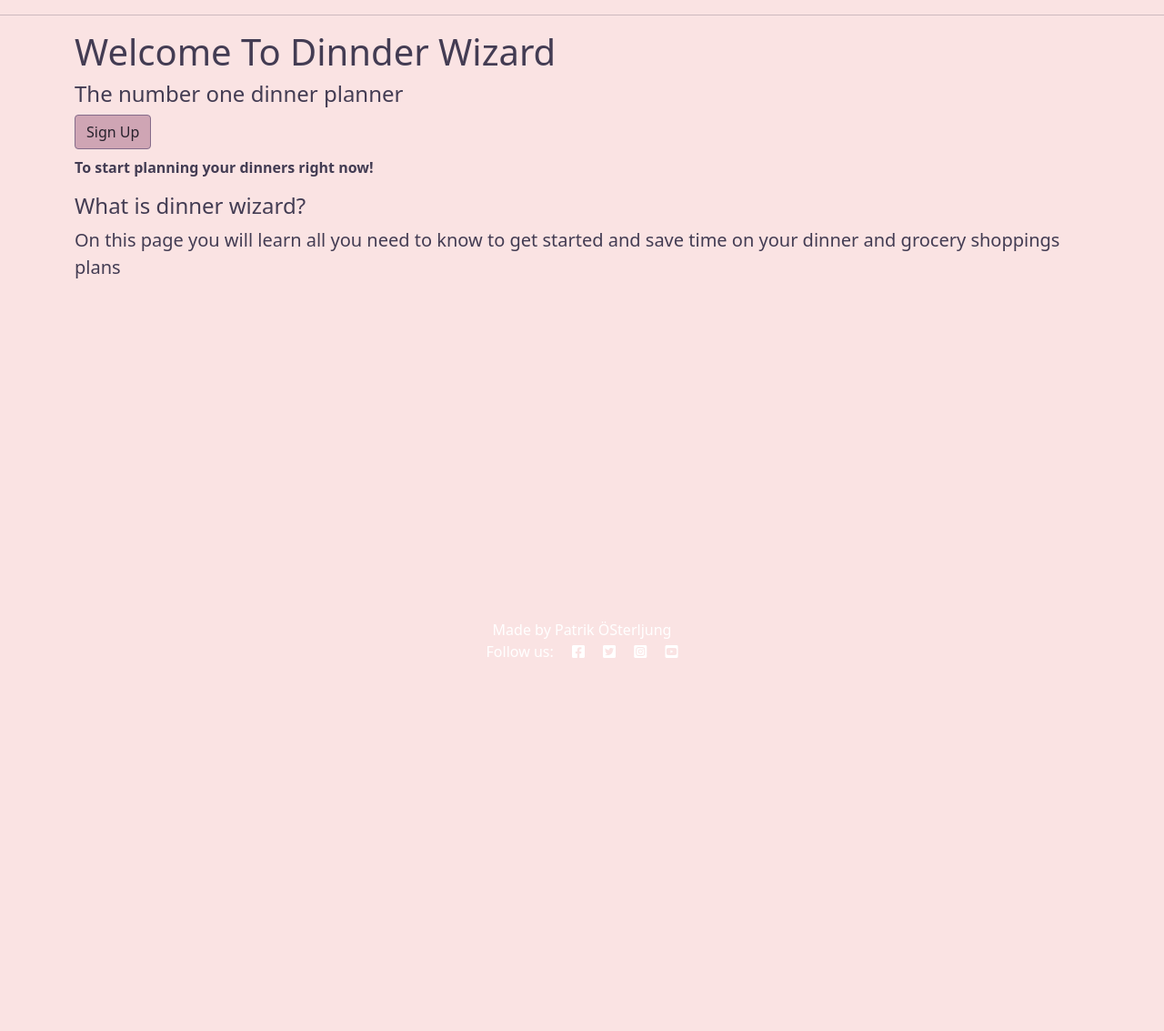
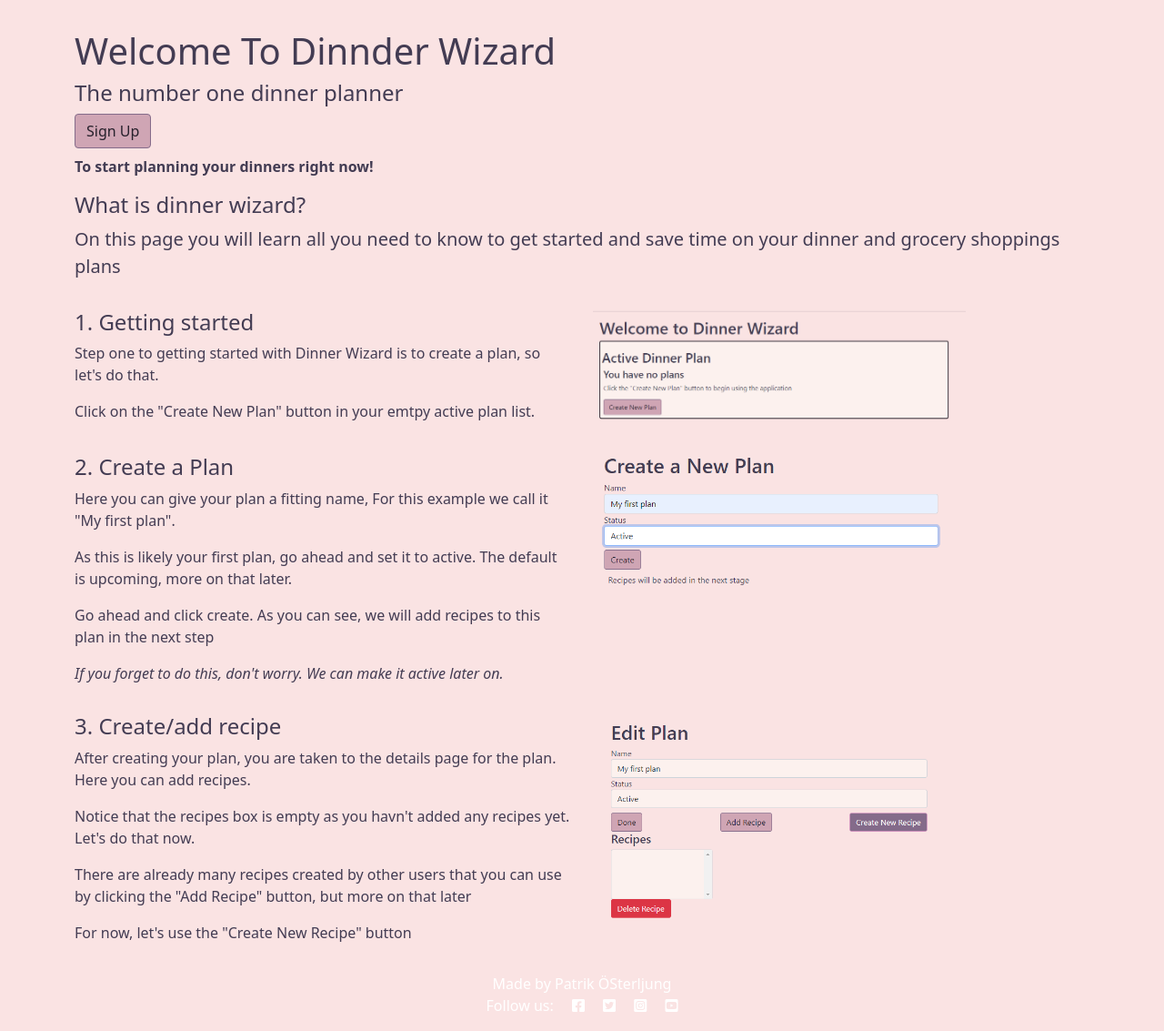
Before and after one commit to oljung/portfolio-project-4, a Django app: page /about/ in a window 1280 px wide. Shown: the part 56-1189 px from the top of the page at 91% size. Before the commit the page ends 779 px from the top, so only its background shows below. Run offline with Django 4.2, Linux system fonts and the light colour scheme.

Commit message:
feat: add step1-3 to the about page

```diff
--- a/static/css/style.css
+++ b/static/css/style.css
@@ -252,6 +252,19 @@ body {
     margin: 1rem;
 }
 
+/* About page */
+
+.image-container {
+    width: 75%;
+}
+
+.image-container img {
+    width: 100%;
+    height: auto;
+    max-height: 400px;
+    object-fit: contain;
+}
+
 /* Media Queries */
 
 @media screen and (min-width: 993px) {
--- a/templates/about.html
+++ b/templates/about.html
@@ -1,5 +1,5 @@
 {% extends "base.html" %}
-
+{% load static %}
 {% block content %}
 <div class="container">
     <div class="row">
@@ -16,6 +16,46 @@
         <h4>What is dinner wizard?</h4>
         <p class="fs-5">On this page you will learn all you need to know to get started and save time on your dinner and grocery shoppings plans</p>
     </div>
+    <div class="row mt-3 about">
+        <div class="col-md-6">
+            <h4 id="start">1. Getting started</h4>
+            <p >Step one to getting started with Dinner Wizard is to create a plan, so let's do that.</p>
+            <p>Click on the "Create New Plan" button in your emtpy active plan list.</p>
+        </div>
+        <div class="col-md-6">
+            <div class="image-container">
+                <img src="{% static 'media/step1.png' %}" alt="Image showing where to find the create new plan button">
+            </div>
+        </div>
+    </div>
+    <div class="row mt-3 about">
+        <div class="col-md-6">
+            <h4 id="start">2. Create a Plan</h4>
+            <p>Here you can give your plan a fitting name, For this example we call it "My first plan".</p>
+            <p>As this is likely your first plan, go ahead and set it to active. The default is upcoming, more on that later.</p>
+            <p>Go ahead and click create. As you can see, we will add recipes to this plan in the next step</p>
+            <p class="fst-italic">If you forget to do this, don't worry. We can make it active later on.</p>
+        </div>
+        <div class="col-md-6">
+            <div class="image-container">
+                <img src="{% static 'media/step2.png' %}" alt="Image showing how to create a plan">
+            </div>
+        </div>
+    </div>
+    <div class="row mt-3 about">
+        <div class="col-md-6">
+            <h4 id="start">3. Create/add recipe</h4>
+            <p>After creating your plan, you are taken to the details page for the plan. Here you can add recipes.</p>
+            <p>Notice that the recipes box is empty as you havn't added any recipes yet. Let's do that now.</p>
+            <p>There are already many recipes created by other users that you can use by clicking the "Add Recipe" button, but more on that later</p>
+            <p>For now, let's use the "Create New Recipe" button</p>
+        </div>
+        <div class="col-md-6">
+            <div class="image-container">
+                <img src="{% static 'media/step3.png' %}" alt="Image showing the plan details page">
+            </div>
+        </div>
+    </div>
 </div>
 
 
--- a/templates/plan_detail.html
+++ b/templates/plan_detail.html
@@ -31,10 +31,6 @@
         <button type="submit" class="btn btn-success mt-2">Create</button>
         <p class="p-2">Recipes will be added in the next stage</p>
     </form>
-
-    <div>
-        <a href="{% url 'create_recipe' plan_id=0 %}" class="btn btn-primary">Create New Recipe</a>
-    </div>
 
     {% else %}
 
@@ -97,7 +93,7 @@
                         {% endfor %}
                     {% endif %}
                 </select>
-                <button type="submit" class="btn btn-danger">Delete Recipe</button>
+                <button type="submit" class="btn btn-danger mt-2">Delete Recipe</button>
             </div>
         </div>
         {% csrf_token %}
```
Also changed, not shown: static/media/done.png (added), static/media/make-active.png (added), static/media/slist.png (added), static/media/step1.png (added), static/media/step2.png (added), static/media/step3.png (added), static/media/step4.png (added), static/media/step5.png (added), static/media/step6.png (added), static/media/step7.png (added).
